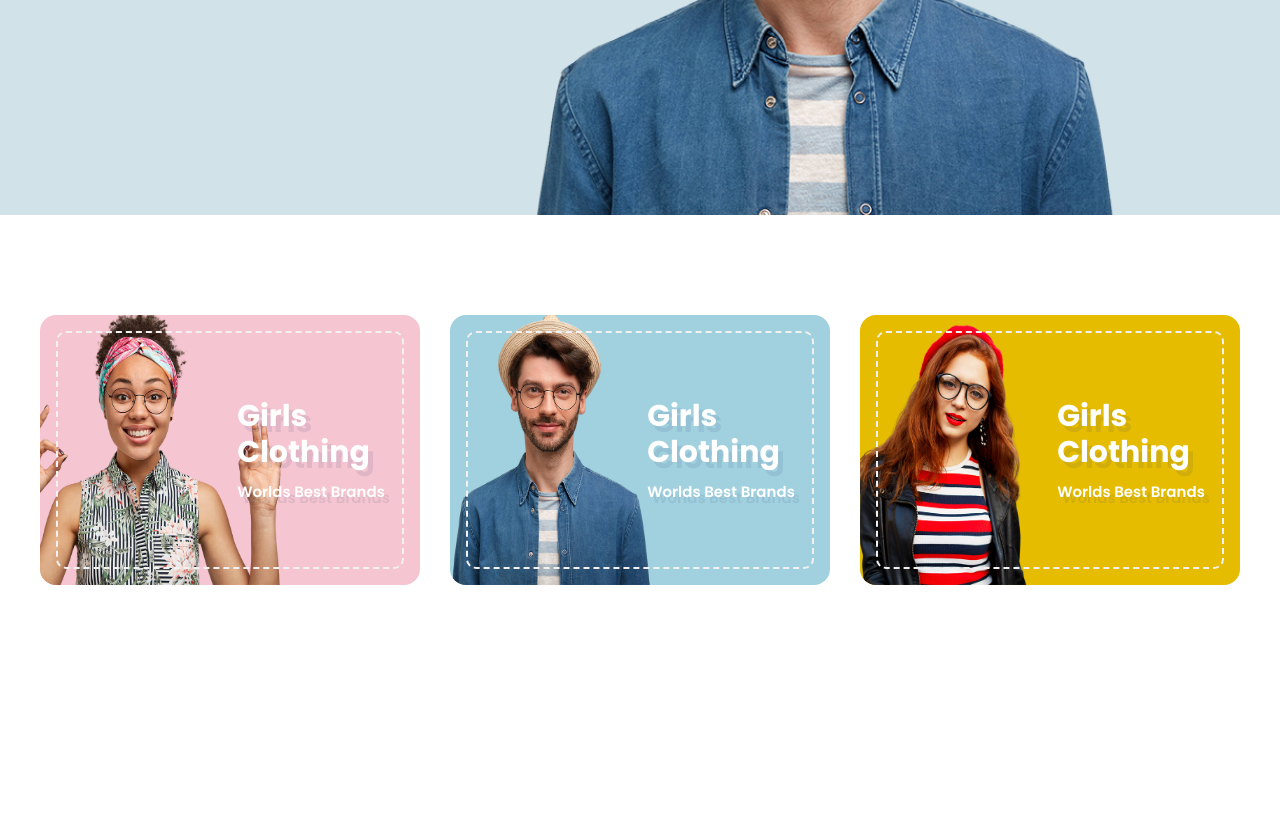
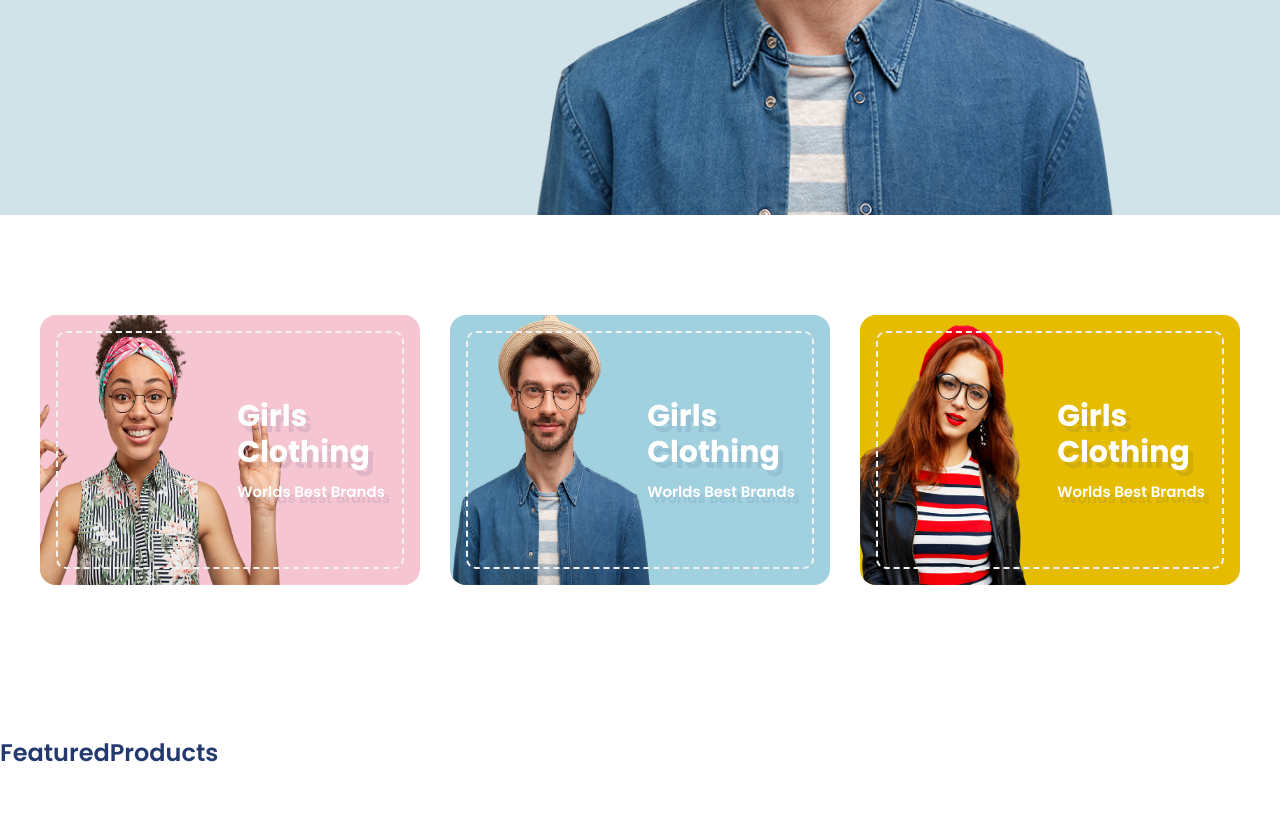
Before and after one commit to mohamedkhaledhafez/e-commerce-shop, a plain HTML site: page index.html in a window 1280 px wide. Shown: the part 585-1405 px from the top of the page. Before the commit the page ends 1220 px from the top, so only its background shows below. Drawn offline with nearby package versions, Linux system fonts and the light colour scheme.

Commit message:
add featured section

```diff
--- a/index.html
+++ b/index.html
@@ -94,6 +94,7 @@
 
     <!--================= MAIN SECTION =================-->
     <main>
+      <!--================= ADVERTISE SECTION =================-->
       <section class="section advert">
         <div class="advert-center container">
           <div class="advert-box">
@@ -136,6 +137,14 @@
           </div>
         </div>
       </section>
+      <!--================= FEATURED SECTION =================-->
+      <section class="section featured">
+        <div class="title">
+          <h1>FeaturedProducts</h1>
+        </div>
+
+        <div class="product-center container"></div>
+      </section>
     </main>
 
     <!--================= GSAP =================-->
```
